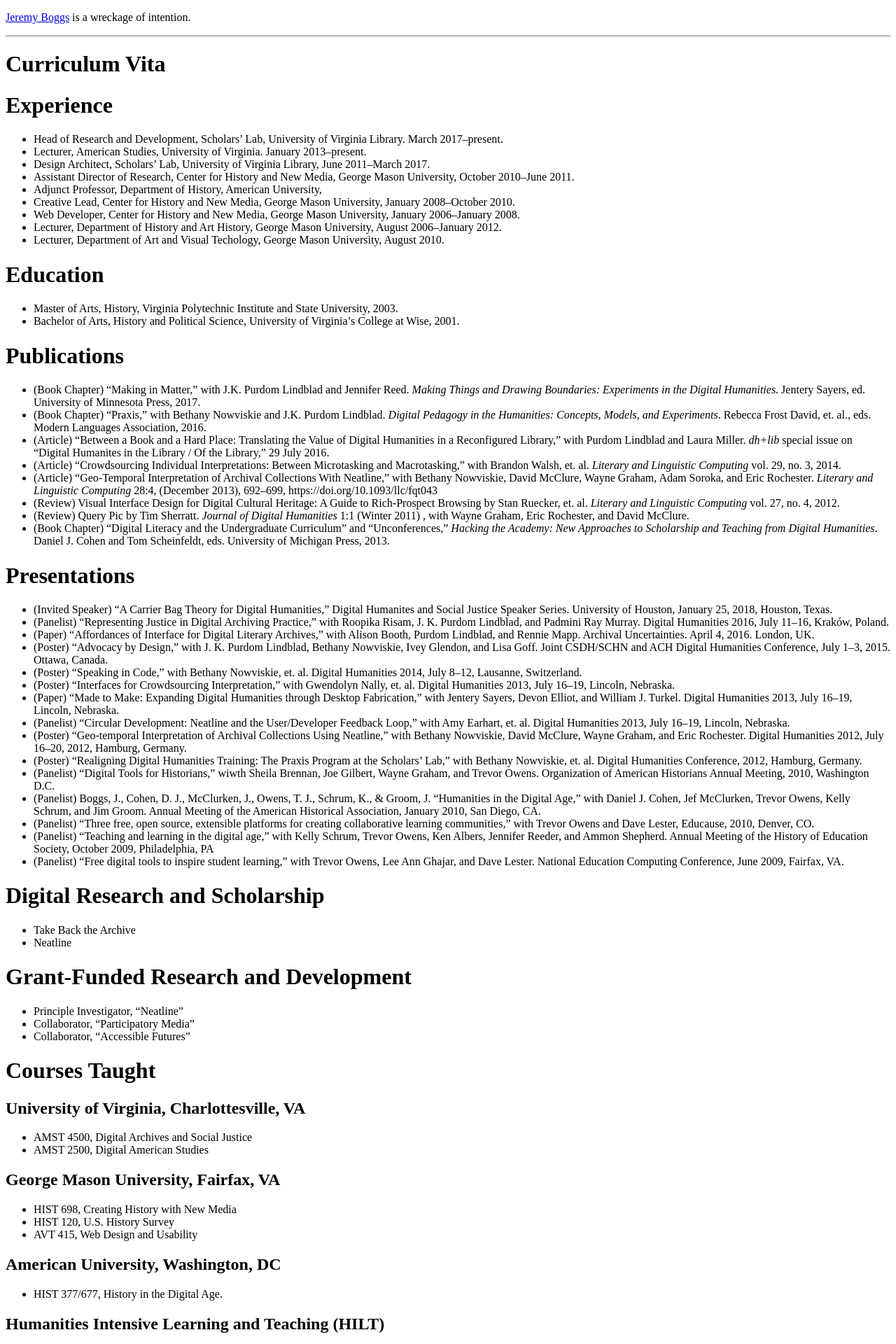
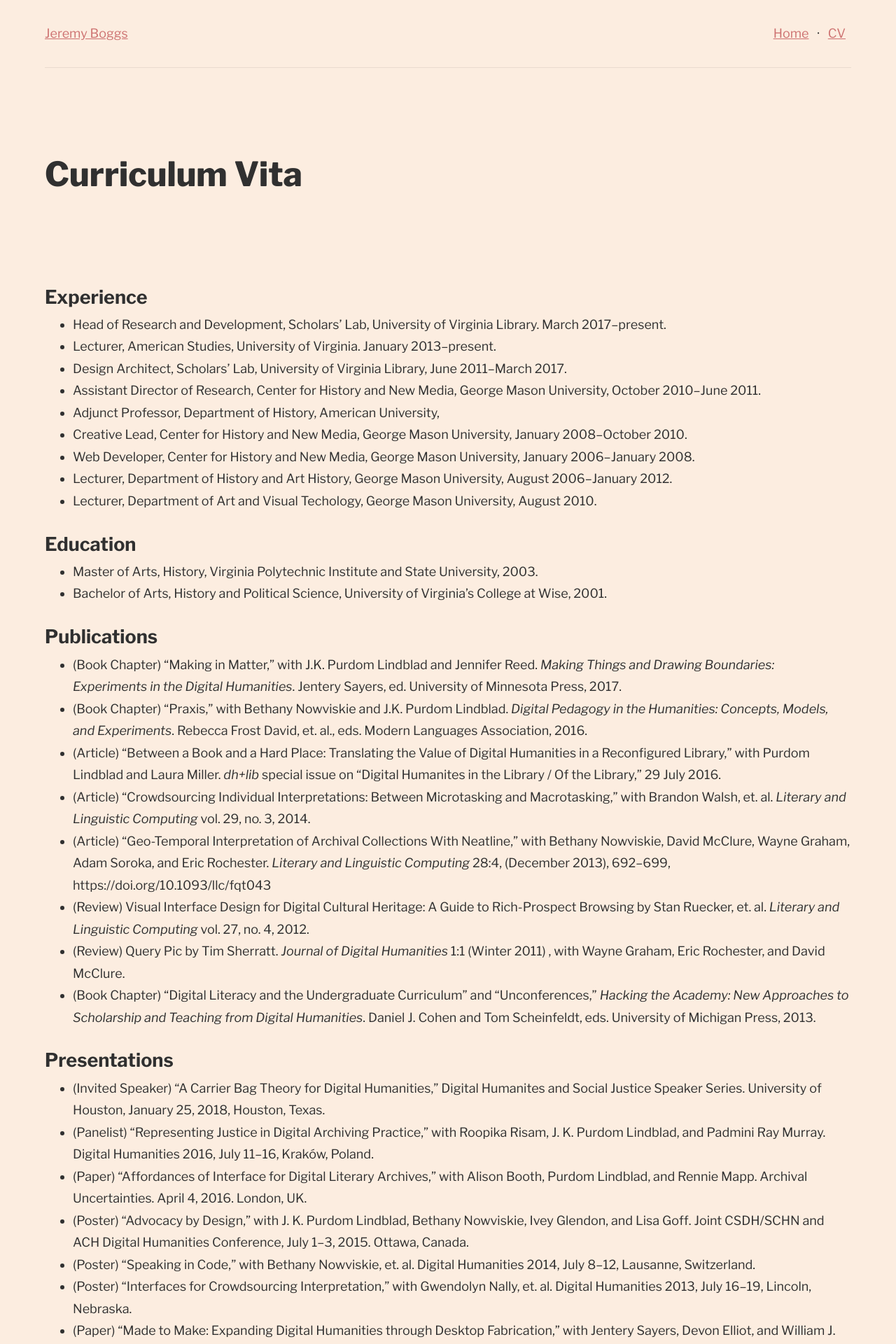
Before and after one commit to jeremyboggs/jeremyboggs.net, a Jekyll site: the page built from cv.md, in a window 1280 px wide. Shown: the top 1920 px of the page at 70% size. Built offline with Jekyll 4.4.1, drawn with Linux system fonts in a browser that asks for light colours.

Commit message:
Updates styles for site.

```diff
--- a/_layouts/default.html
+++ b/_layouts/default.html
@@ -1,11 +1,19 @@
 <!DOCTYPE html>
+<html lang="en-US">
+<head>
 <meta charset="utf-8">
 <title>{{ page.title }} · {{ site.title }}</title>
 <link rel="stylesheet" href="{{ site.baseurl }}/styles.css">
+</head>
+<body>
 <a href="#main" class="visually-hidden">Skip to main content</a>
 <header role="banner" id="banner">
-  <p><a href="{{ site.baseurl }}/">{{ site.title }}</a> is a wreckage of intention.</p>
+  <p><a href="{{ site.baseurl }}/">{{ site.title }}</a></p>
+  <nav>
+    <a href="{{ site.baseurl }}/">Home</a> · <a href="{{ site.baseurl }}/cv/">CV</a>
+  </nav>
 </header>
+
 <main role="main" id="main">
 {{ content }}
 </main>
@@ -13,5 +21,7 @@
   <ul>
     <li>Office: Shannon Library 308D (Scholars’ Lab)</li>
     <li>Email: <a href="mailto:jeremy@virginia.edu">jeremy@virginia.edu</a></li>
-</ul>
+  </ul>
 </footer>
+</body>
+</html>
--- a/cv.md
+++ b/cv.md
@@ -3,7 +3,7 @@ layout: page
 title: Curriculum Vita
 ---
 
-# Experience
+## Experience
 
 - Head of Research and Development, Scholars' Lab, University of Virginia Library. March 2017–present.
 - Lecturer, American Studies, University of Virginia. January 2013–present.
@@ -15,12 +15,12 @@ title: Curriculum Vita
 - Lecturer, Department of History and Art History, George Mason University, August 2006–January 2012.
 - Lecturer, Department of Art and Visual Techology, George Mason University, August 2010.
 
-# Education
+## Education
 
 - Master of Arts, History, Virginia Polytechnic Institute and State University, 2003.
 - Bachelor of Arts, History and Political Science, University of Virginia’s College at Wise, 2001.
 
-# Publications
+## Publications
 
 - (Book Chapter) “Making in Matter,” with J.K. Purdom Lindblad and Jennifer Reed. _Making Things and Drawing Boundaries: Experiments in the Digital Humanities_. Jentery Sayers, ed. University of Minnesota Press, 2017.
 - (Book Chapter) “Praxis,” with Bethany Nowviskie and J.K. Purdom Lindblad. _Digital Pedagogy in the Humanities: Concepts, Models, and Experiments_. Rebecca Frost David, et. al., eds. Modern Languages Association, 2016.
@@ -31,7 +31,7 @@ title: Curriculum Vita
 - (Review) Query Pic by Tim Sherratt. _Journal of Digital Humanities_ 1:1 (Winter 2011) , with Wayne Graham, Eric Rochester, and David McClure.
 - (Book Chapter) “Digital Literacy and the Undergraduate Curriculum” and “Unconferences,” _Hacking the Academy: New Approaches to Scholarship and Teaching from Digital Humanities_. Daniel J. Cohen and Tom Scheinfeldt, eds. University of Michigan Press, 2013.
 
-# Presentations
+## Presentations
 
 - (Invited Speaker) “A Carrier Bag Theory for Digital Humanities,” Digital Humanites and Social Justice Speaker Series. University of Houston,  January 25, 2018, Houston, Texas.
 - (Panelist) “Representing Justice in Digital Archiving Practice,” with Roopika Risam, J. K. Purdom Lindblad, and Padmini Ray Murray. Digital Humanities 2016, July 11–16, Kraków, Poland.
@@ -50,72 +50,72 @@ Boggs, J., Cohen, D. J., McClurken, J., Owens, T. J., Schrum, K., & Groom, J.
 - (Panelist) “Teaching and learning in the digital age,” with Kelly Schrum, Trevor Owens, Ken Albers, Jennifer Reeder, and Ammon Shepherd. Annual Meeting of the History of Education Society, October 2009, Philadelphia, PA
 - (Panelist) “Free digital tools to inspire student learning,” with Trevor Owens, Lee Ann Ghajar, and Dave Lester. National Education Computing Conference, June 2009, Fairfax, VA.
 
-# Digital Research and Scholarship
+## Digital Research and Scholarship
 
 - Take Back the Archive
 - Neatline
 
-# Grant-Funded Research and Development
+## Grant-Funded Research and Development
 
 - Principle Investigator, “Neatline”
 - Collaborator, “Participatory Media”
 - Collaborator, “Accessible Futures”
 
-# Courses Taught
+## Courses Taught
 
-## University of Virginia, Charlottesville, VA
+### University of Virginia, Charlottesville, VA
 
 - AMST 4500, Digital Archives and Social Justice
 - AMST 2500, Digital American Studies
 
-## George Mason University, Fairfax, VA
+### George Mason University, Fairfax, VA
 
 - HIST 698, Creating History with New Media
 - HIST 120, U.S. History Survey
 - AVT 415, Web Design and Usability
 
-## American University, Washington, DC
+### American University, Washington, DC
 
 - HIST 377/677, History in the Digital Age.
 
-## Humanities Intensive Learning and Teaching (HILT)
+### Humanities Intensive Learning and Teaching (HILT)
 
 - Advocacy By Design (2018)
 - Design in the Digital Humanities (2015)
 - Programming for the Humanities (2013–2014)
 
-# Organization of Conferences and Meetings
+## Organization of Conferences and Meetings
 
 - Practicing Digital Humanities, University of Virginia Library, 2016.
 - THATCamp Virginia, University of Virginia, 2012–2014.
 - The Humanities and Technology Camp (THATCamp), George Mason Universtiy, 2008–2011.
 - Archiving Social Media, George Mason University, 2010.
 
-# Professional Service
+## Professional Service
 
-## University of Virginia Library
+### University of Virginia Library
 
 - Chair, Search Committee
 - Member, Search Committees
 - Member, Promotion and Review Board, August 2012–July 2015
 - Member, Committee to revise Promotion and Review Guidelines, August–November 2011.
 
-## DH Slack
+### DH Slack
 
 - Moderator, 2017–present.
 
-## Alliance of Digital Humanites Organizations (ADHO)
+### Alliance of Digital Humanites Organizations (ADHO)
 
 - Member, Program Committee, Digital Humanities Conference, 2017.
 - Member, Program Committee, Digital Humanities Conference, 2015.
 - Member, Infrastructure Committee, 2013–2017.
 - Member, Publications Committee, 2014–2016.
 
-## Assocation for Computers in the Humanities (ACH)
+### Assocation for Computers in the Humanities (ACH)
 
 - Communications Office, 2012–2016.
 - Webmaster, 2011–2012.
 
-## _Digital Humanities Quarterly_
+### _Digital Humanities Quarterly_
 
 - Techical Editor, 2012–present.
--- a/index.html
+++ b/index.html
@@ -2,15 +2,14 @@
 layout: default
 title: Home
 ---
-
-<p>What I'm currently thinking about:</p>
+<h2>What I'm currently thinking about:</h2>
 <ul>
     <li>Book Readings: Making a working library connected to different kinds of card decks.</li>
     <li>Building some plant stands, coffee filter holders, and a coffee table.</li>
     <li>Propogating a jade plant.</li>
     <li>Meditation and yoga.</li>
 </ul>
-<p>Past attention:</p>
+<h2>Past attention:</h2>
 <ul>
     <li>Making an inventory of parts for my bike;</li>
     <li>Reading this 14-year-old blog post I wrote about <a href="/hacking-our-conferences/">hacking our academic conferences</a></li>
--- a/styles.scss
+++ b/styles.scss
@@ -1,32 +1,8 @@
 ---
 ---
+@import url('https://fonts.googleapis.com/css2?family=Libre+Franklin:ital,wght@0,100..900;1,100..900&display=swap');
 
-.audible {
-
-}
-
-#banner:after,
-footer:before {
-  content: " ";
-  display: block;
-  height: 0px;
-  border: 0;
-  border-top: 1px solid #ccc;
-  border-bottom:1px solid #999;
-  margin: 1em 0;
-  padding: 0;
-}
-
-/*
- * Hide only visually, but have it available for screen readers:
- * https://snook.ca/archives/html_and_css/hiding-content-for-accessibility
- *
- * 1. For long content, line feeds are not interpreted as spaces and small width
- *    causes content to wrap 1 word per line:
- *    https://medium.com/@jessebeach/beware-smushed-off-screen-accessible-text-5952a4c2cbfe
- */
-
- .visually-hidden {
+.visually-hidden {
   border: 0;
   clip: rect(0, 0, 0, 0);
   height: 1px;
@@ -38,3 +14,116 @@ footer:before {
   width: 1px;
   /* 1 */
 }
+
+* {
+  box-sizing: border-box;
+}
+
+html,body {
+  margin:0;
+  padding:0;
+}
+
+body {
+  font-family: "Libre Franklin", "Helvetica Neue", Helvetica, Arial, sans-serif;
+  font-weight: 400;
+  font-style: normal;
+  font-size: 15px;
+  line-height: 1.75;
+  padding: 0 1rem;
+  color: #303030;
+  background: #fcede0;
+}
+
+h1 {
+  font-weight: 800;
+  line-height: 1;
+  font-size: 3rem;
+  margin-bottom:0;
+}
+
+
+h2,h3,h4,h5,h6 {
+  margin-bottom:0;
+}
+
+h1 + p,
+h1 + h2,
+h1 + ul,
+h1 + ol,
+h2 + p,
+h2 + ul,
+h2 + ol,
+h2 + h3,
+h3 + p,
+h3 + ul,
+h3 + ol,
+h3 + h4 {
+  margin-top:0;
+}
+
+a:link,
+a:visited {
+  color: rgba(200, 100, 100, 0.9);
+}
+
+a:hover,
+a:focus {
+  color: rgba(150, 50, 50, 0.9);
+}
+a:active {
+  color: #303030;
+}
+blockquote {
+  margin: 2rem;
+  background: rgba(255,255,255,0.25);
+  padding: 2rem;
+  border-left: 0.25rem solid rgba(255,100,0, 0.75);
+  font-size: 1.25rem;
+
+}
+
+blockquote p {
+  margin:0;
+}
+
+#banner {
+  border-bottom: 1px solid rgba(0,0,0,0.075);
+  display:flex;
+  flex-wrap:nowrap;
+  justify-content: space-between;
+  padding: 2rem 0;
+}
+
+#banner p {
+  margin:0;
+}
+
+nav a {
+  padding-right: 0.5rem;
+}
+
+nav a+a {
+  padding-left: 0.5rem;
+}
+
+main > h1:first-of-type,
+article header h1:first-of-type {
+  margin: 8rem 0;
+}
+
+footer {
+  border-top: 1px solid rgba(0,0,0,0.075);
+}
+
+@media screen and (min-width: 500px) {
+
+body {
+  font-size: 18px;
+  padding: 0 4rem;
+  display: flex;
+  flex-direction: column;
+  flex-wrap: nowrap;
+}
+
+}
```
